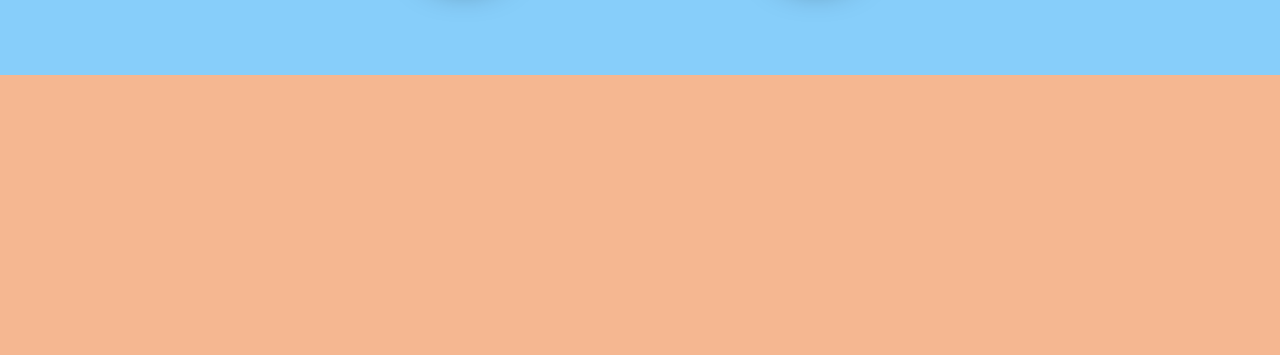
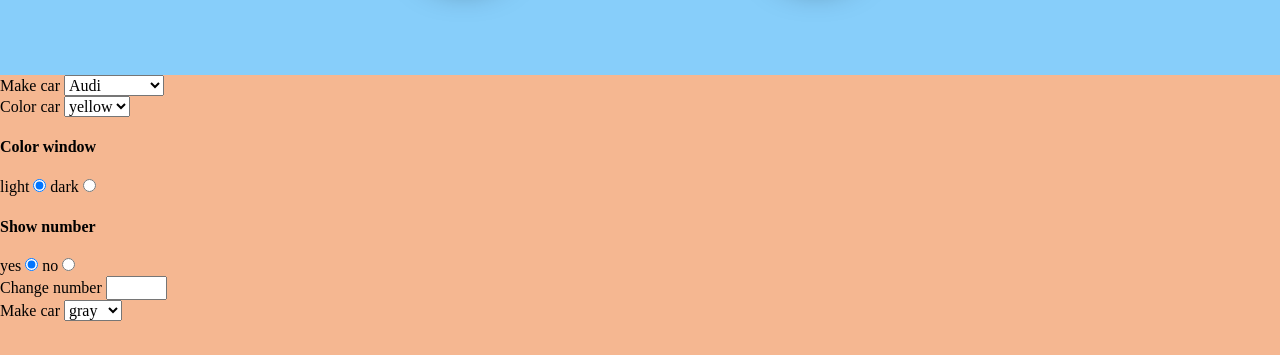
Before and after one commit to HansG26/car-application-kunstmaan, a website built with webpack: page app/index.html in a window 1280 px wide. Shown: the part 445-800 px from the top of the page. Built offline with nearby package versions, Linux system fonts and the light colour scheme.

Commit message:
finish first version of modification form

```diff
--- a/app/index.html
+++ b/app/index.html
@@ -29,7 +29,67 @@
         </section>
 
         <!--Section where modifications to car can be done-->
-        <section class="mod-section"></section>
+        <section class="mod-section">
+            <form action="#" method="GET">
+
+                <div>
+                    <label for="make-car">Make car</label>
+                    <select name="make-car" id="make-car">
+                        <option value="yellow">Audi</option>
+                        <option value="blue">BMW</option>
+                        <option value="green">Volkswagen</option>
+                    </select>
+                </div>
+
+                <div>
+                    <label for="color-car">Color car</label>
+                    <select name="color-car" id="color-car">
+                        <option value="yellow">yellow</option>
+                        <option value="blue">blue</option>
+                        <option value="green">green</option>
+                        <option value="red">red</option>
+                        <option value="black">black</option>
+                        <option value="white">white</option>
+                    </select>
+                </div>
+
+                <div>
+                    <h4>Color window</h4>
+                    <label for="light-color">light</label>
+                    <input type="radio" id="light-color" name="color-window" value="light" checked>
+
+                    <label for="dark-color">dark</label>
+                    <input type="radio" id="dark-color" name="color-window" value="dark">
+                </div>
+
+                <div>
+                    <h4>Show number</h4>
+                    <label for="show-number">yes</label>
+                    <input type="radio" id="show-number" name="display-number" value="yes" checked>
+
+                    <label for="hide-number">no</label>
+                    <input type="radio" id="hide-number" name="display-number" value="no">
+                </div>
+
+                <div>
+                    <label for="change-number">Change number</label>
+                    <input type="number" id="change-number" name="number" min="0" max="99" maxlength="2">
+                </div>
+
+                <div>
+                    <label for="color-rims">Make car</label>
+                    <select name="color-rims" id="color-rims">
+                        <option value="gray">gray</option>
+                        <option value="silver">silver</option>
+                        <option value="white">white</option>
+                        <option value="black">black</option>
+                        <option value="gold">gold</option>
+                    </select>
+                </div>
+
+
+            </form>
+        </section>
 
         <script src="temp/scripts/App.js"></script>
     </body>
```
Also changed, not shown: app/assets/styles/modules/_mod-section.css (line endings or trailing spaces).
